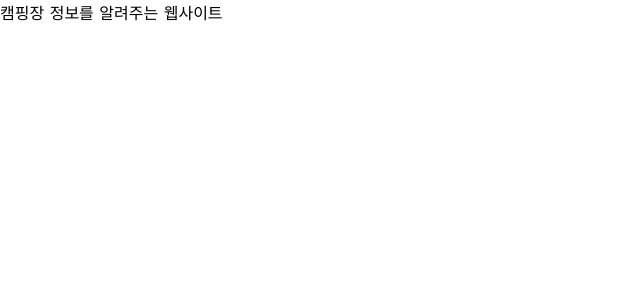
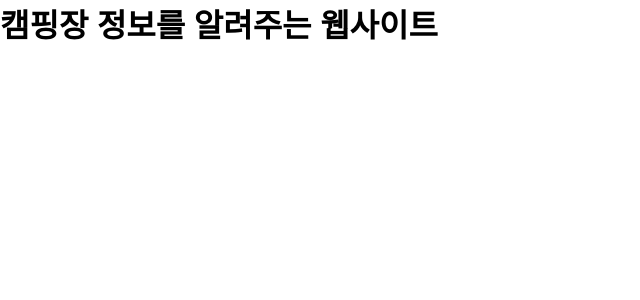
Before and after one commit to sunghyoeun/doglove3_2021, a Nuxt app: page / in a window 1280 px wide. Shown: the top 300 px of the page, without its empty margins (0-640 px from the left). Built offline with nearby package versions, Linux system fonts and the light colour scheme.

Commit message:
start doglove website

```diff
--- a/pages/index.vue
+++ b/pages/index.vue
@@ -1,3 +1,3 @@
 <template>
-  <div> 캠핑장 정보를 알려주는 웹사이트 </div>
+  <div><h1>캠핑장 정보를 알려주는 웹사이트 </h1></div>
 </template>
```
Also changed, not shown: 1 other file (tests, documents, lock files or other folders).
